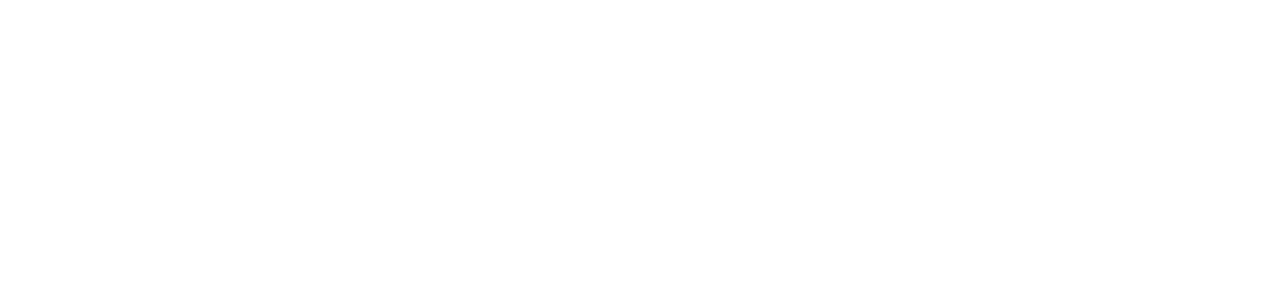
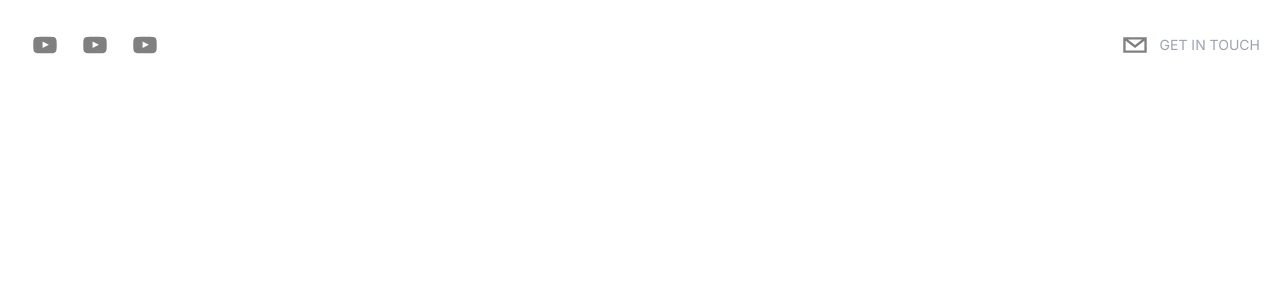
Before and after one commit to parkersiu/dev-portfolio, a Next.js app: page / in a window 1280 px wide. Shown: the top 300 px of the page. Built offline with nearby package versions, Linux system fonts and the light colour scheme.

Commit message:
Added framer.motion and finished header setup.

```diff
--- a/app/page.tsx
+++ b/app/page.tsx
@@ -3,7 +3,6 @@
 export default function Home() {
   return (
     <main>
-      {/* Header */}
       <Header />
       {/* Hero */}
       {/* About */}
--- a/components/Header.tsx
+++ b/components/Header.tsx
@@ -1,7 +1,71 @@
+"use client";
+
+import React from "react";
+import { SocialIcon } from "react-social-icons";
+import { motion } from "framer-motion";
+
 export default function Header() {
   return (
-    <header>
-      <div>{/* Social Icons */}</div>
+    <header className="sticky top-0 flex items-start justify-between max-w-7xl mx-auto z-20 xl:items-center p-5">
+      <motion.div
+        initial={{
+          x: -500,
+          opacity: 0,
+          scale: 0.5,
+        }}
+        animate={{
+          x: 0,
+          opacity: 1,
+          scale: 1,
+        }}
+        transition={{
+          duration: 1.5,
+        }}
+        className="flex flex-row items-center"
+      >
+        <SocialIcon
+          url="https://www.youtube.com/"
+          fgColor="gray"
+          bgColor="transparent"
+        />
+        <SocialIcon
+          url="https://www.youtube.com/"
+          fgColor="gray"
+          bgColor="transparent"
+        />
+        <SocialIcon
+          url="https://www.youtube.com/"
+          fgColor="gray"
+          bgColor="transparent"
+        />
+      </motion.div>
+
+      <motion.div
+        initial={{
+          x: 500,
+          opacity: 0,
+          scale: 0.5,
+        }}
+        animate={{
+          x: 0,
+          opacity: 1,
+          scale: 1,
+        }}
+        transition={{
+          duration: 1.5,
+        }}
+        className="flex flex-row items-center text-gray-300 cursor-pointer"
+      >
+        <SocialIcon
+          className="cursor-pointer"
+          network="email"
+          fgColor="gray"
+          bgColor="transparent"
+        />
+        <p className="uppercase hidden md:inline-flex text-sm text-gray-400">
+          Get In Touch
+        </p>
+      </motion.div>
     </header>
   );
 }
--- a/package.json
+++ b/package.json
@@ -9,6 +9,7 @@
     "lint": "next lint"
   },
   "dependencies": {
+    "framer-motion": "^10.16.16",
     "next": "14.0.4",
     "react": "^18",
     "react-dom": "^18",
```
Also changed, not shown: 1 other file (tests, documents, lock files or other folders).
